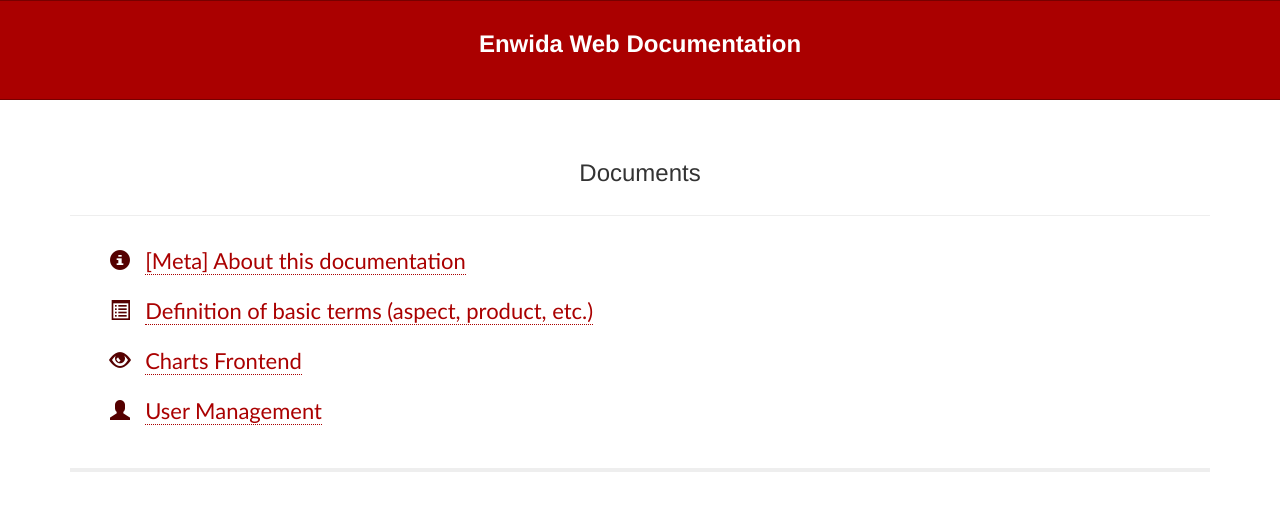
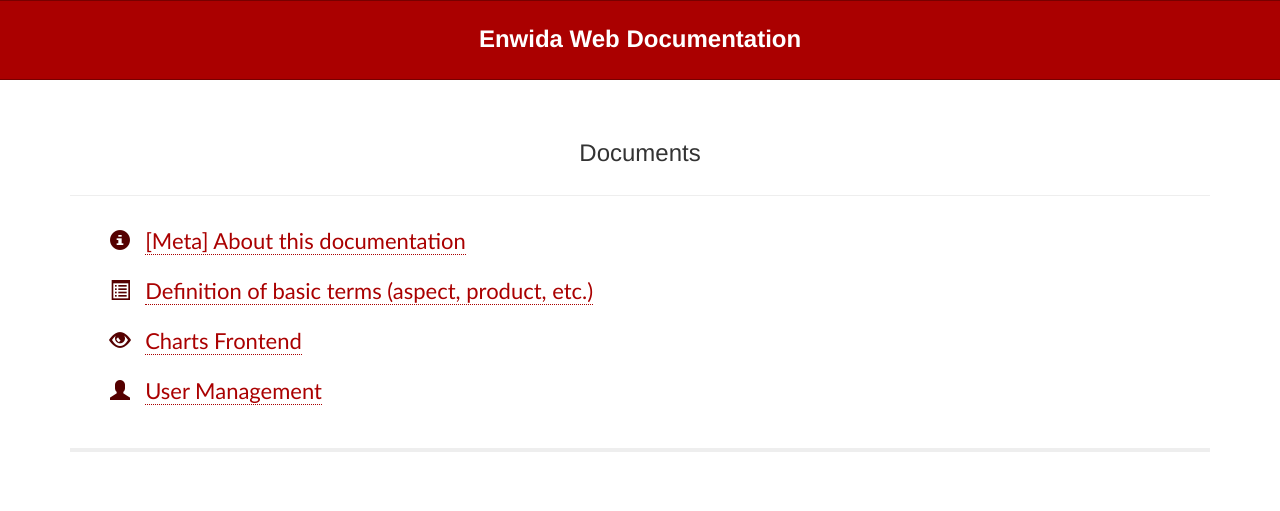
Before and after one commit to enwida/idpRepo, a Jekyll site: the page built from index.html, in a window 1280 px wide. Shown: the top 511 px of the page. Built offline with Jekyll 4.4.1, drawn with Linux system fonts in a browser that asks for light colours; Markdown is read by kramdown in place of the engine named in the settings.

Commit message:
Fix header

```diff
--- a/css/main.css
+++ b/css/main.css
@@ -93,7 +93,7 @@ ul.posts span {
 .site .header {
   background-color: #aa0000;
   text-align: center;
-  height: 100px;
+  height: 80px;
   margin-top: 0;
   margin-bottom: 20px;
   border-top: 1px solid #770000;
@@ -104,7 +104,7 @@ ul.posts span {
   color: #FFFFFF;
   font-weight: bold;
   text-decoration: none;
-  padding-top: 0;
+  margin-top: 25px;
 }
 
 .site .header a {
```
